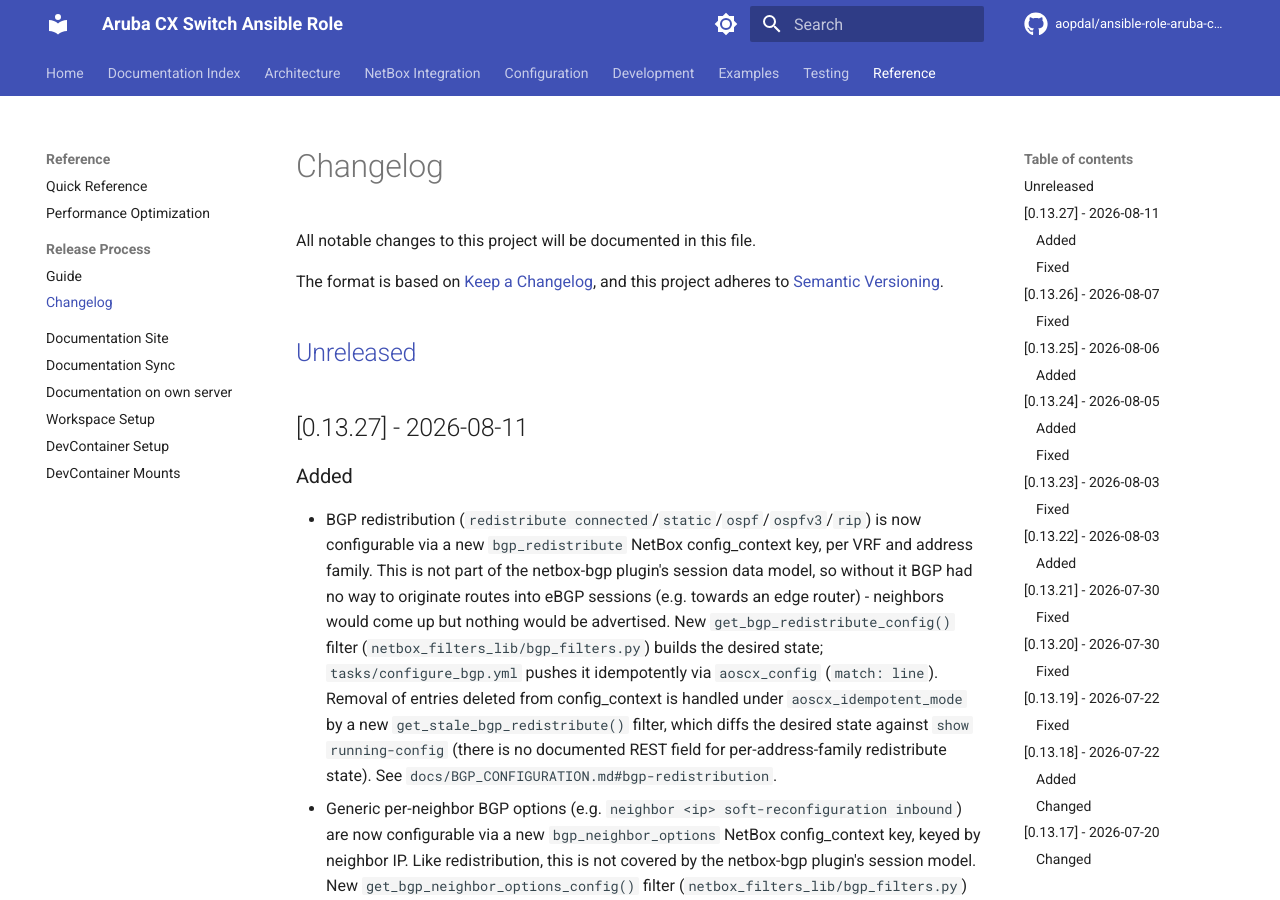
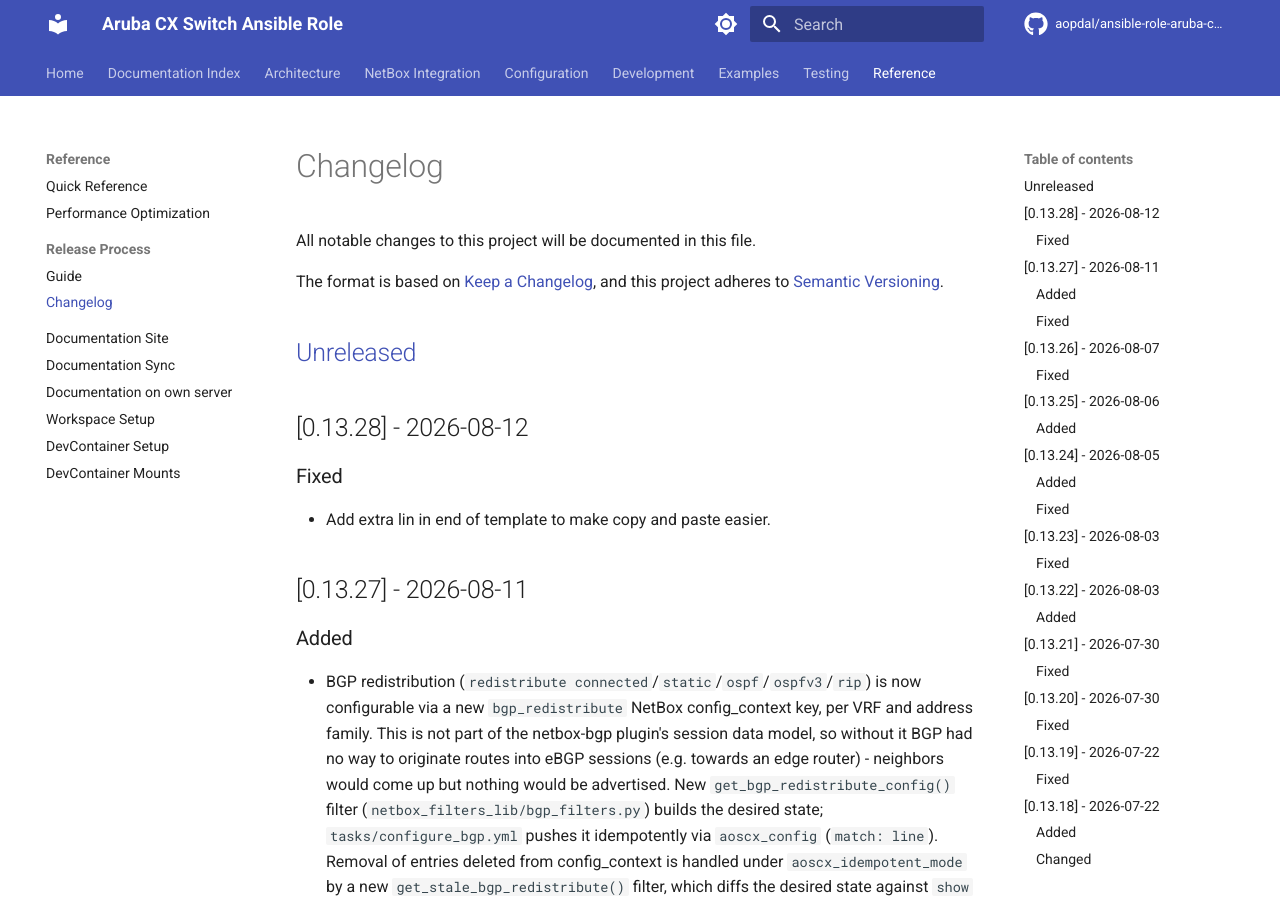
Before and after one commit to aopdal/ansible-role-aruba-cx-switch, an MkDocs documentation site: the page built from docs/CHANGELOG.md, in a window 1280 px wide and 900 px high. Built offline with MkDocs 1.6.1 and Material for MkDocs 9.7.7, drawn with Linux system fonts in a browser that asks for light colours; comment, search, counter and statistics services are not loaded.

Commit message:
chore: release version 0.13.28

```diff
--- a/docs/CHANGELOG.md
+++ b/docs/CHANGELOG.md
@@ -6,6 +6,12 @@
 and this project adheres to [Semantic Versioning](https://semver.org/spec/v2.0.0.html).
 
 ## [Unreleased]
+
+## [0.13.28] - 2026-08-12
+
+### Fixed
+
+- Add extra lin in end of template to make copy and paste easier.
 
 ## [0.13.27] - 2026-08-11
 
```
Also changed, not shown: CHANGELOG.md (+6 -0 lines), 1 other file.
